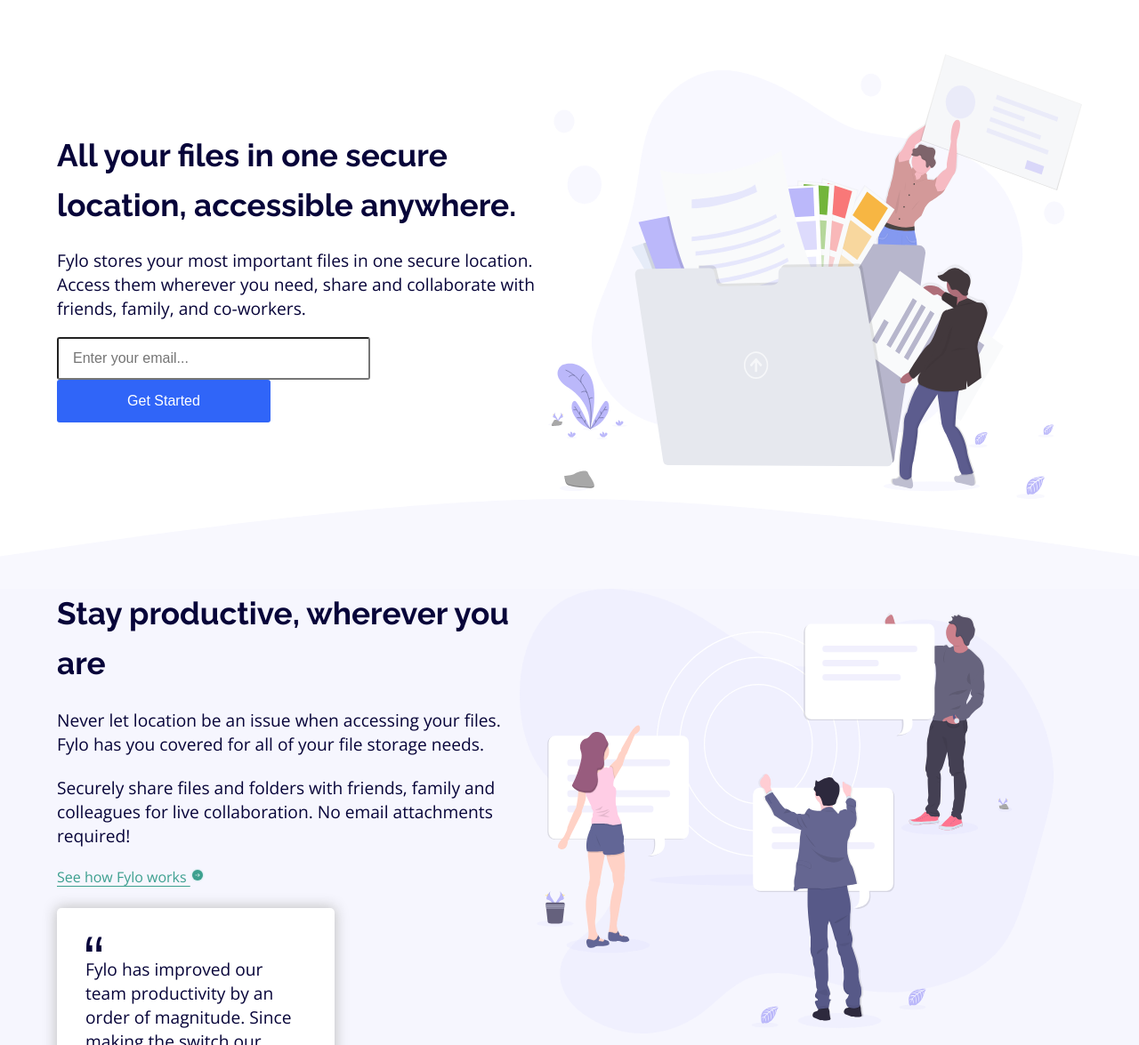
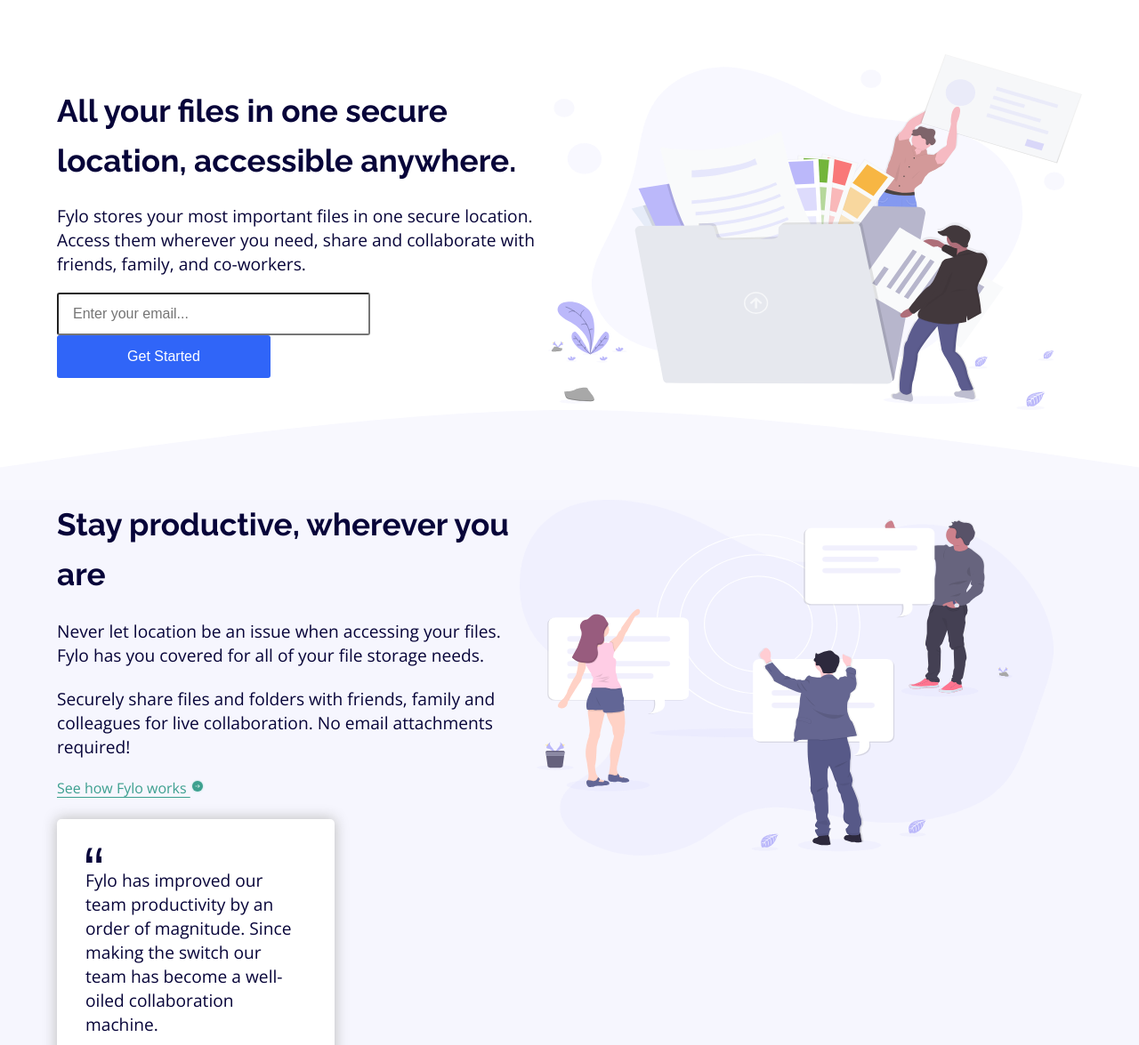
Before and after one commit to ayydel/fylo-landingpage, a plain HTML site: page index.html in a window 1280 px wide. Shown: the part 125-1300 px from the top of the page at 89% size. Drawn offline with nearby package versions, Linux system fonts and the light colour scheme.

Commit message:
Update index.html

```diff
--- a/index.html
+++ b/index.html
@@ -35,7 +35,7 @@
                 </div>
             </div>
             <div class="box">
-                <img src="images/illustration-1.svg" alt="file illustration" width="600" height="500">
+                <img src="images/illustration-1.svg" alt="file illustration" width="600" height="400">
             </div>
         </section>
         <div class="curve">
@@ -59,7 +59,7 @@
                 </div>
             </div>
             <div>
-                <img class="background" src="images/illustration-2.svg" alt="illustration 2" width="600" height="500">
+                <img class="background" src="images/illustration-2.svg" alt="illustration 2" width="600" height="400">
             </div>
         </section>
         <section class="early-access">
```
